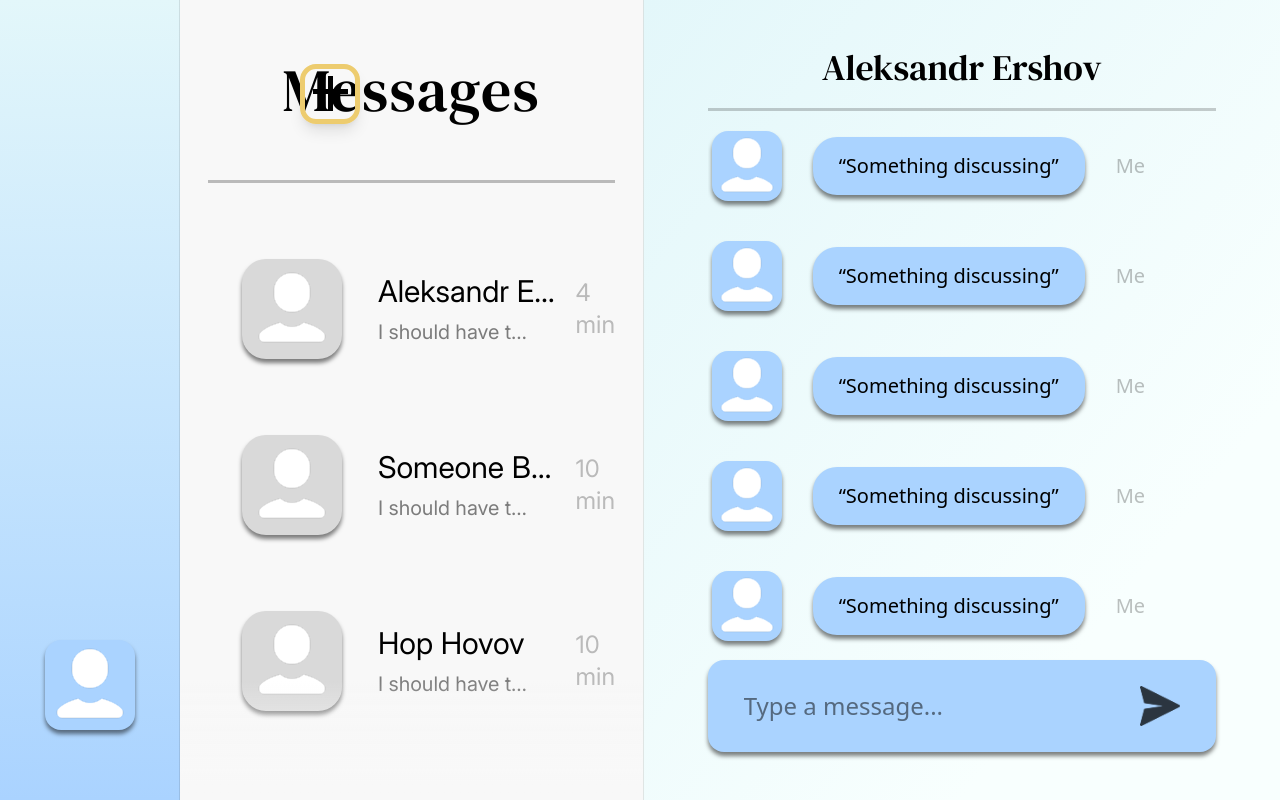
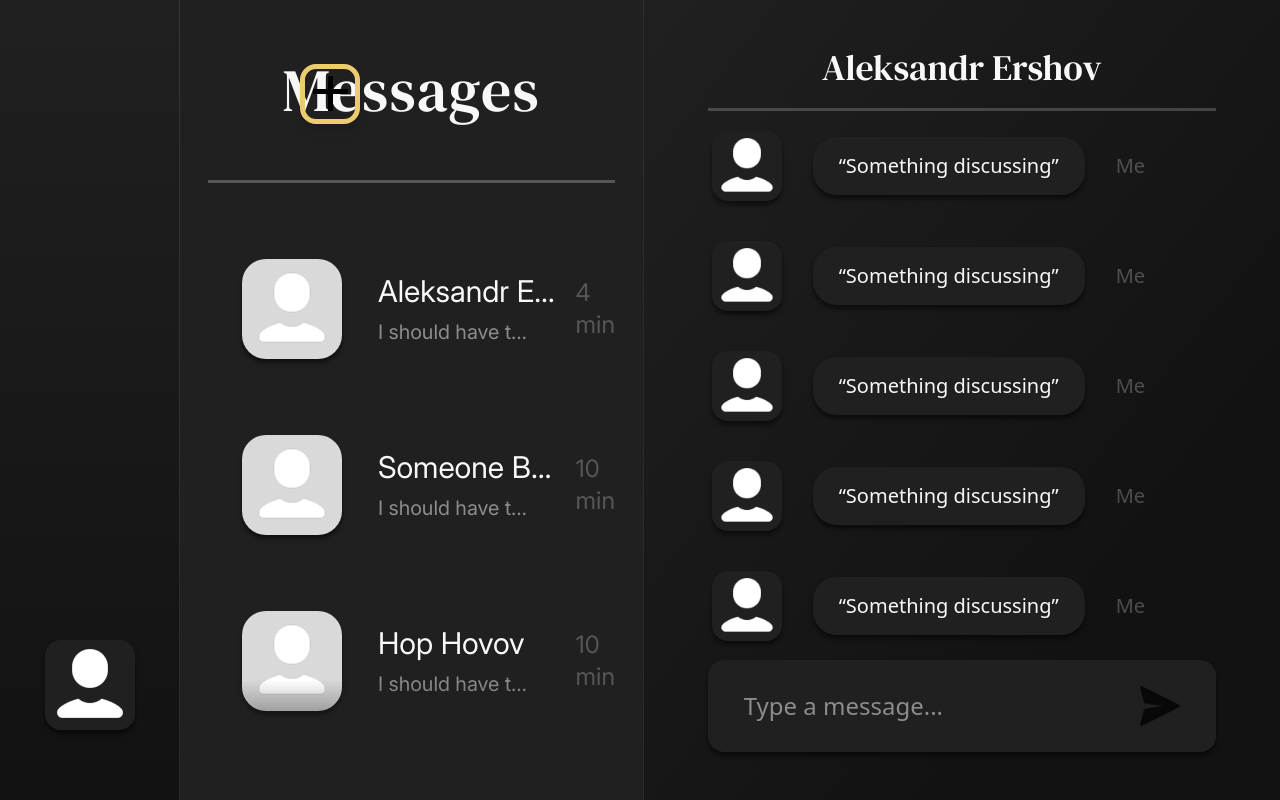
Before and after one commit to AleksandrRise/SkyChat, a React (Vite) app in the folder SkyChat/: page / in a window 1280 px wide. Both pictures are taken after a click on the item 727 px from the left and 309 px from the top of the page. Built offline with nearby package versions, Linux system fonts and the light colour scheme.

Commit message:
Added a dark theme into code. Still trying to fix the issue with before/after elements and add the ability to change that theme

```diff
--- a/SkyChat/src/App.tsx
+++ b/SkyChat/src/App.tsx
@@ -23,7 +23,7 @@ export default function App() {
     dark:text-white`
 
   return (
-    <section className={wrapperClasses} data-theme="light">
+    <section className={wrapperClasses} data-theme="dark">
 
       <Aside />
 
--- a/SkyChat/src/assets/globals.css
+++ b/SkyChat/src/assets/globals.css
@@ -43,6 +43,10 @@
 }
 
 @layer utilities {
+    html {
+        @apply dark:bg-bg-dark;
+    }
+
     .no-scrollbar::-webkit-scrollbar {
         display: none;
       }
--- a/SkyChat/src/pages/HomeScreen/Aside.tsx
+++ b/SkyChat/src/pages/HomeScreen/Aside.tsx
@@ -11,7 +11,7 @@ type IconButtonProps = {
 }
 
 function IconButton({ src, alt, offset = "" }: IconButtonProps) {
-    const baseClasses = `bg-primary shadow-icons flex justify-center items-center cursor-pointer
+    const baseClasses = `bg-primary dark:bg-bg-dark shadow-icons flex justify-center items-center cursor-pointer
         hover:scale-110 transition-transform duration-300 w-12.5 h-12.5 rounded-full
         active:opacity-50 mb-3 absolute`;
     const imgClasses = "w-11 h-11 mt-1";
@@ -27,7 +27,7 @@ type ProfileButtonProps = {
 }
 
 function ProfileButton({ onClick }: ProfileButtonProps) {
-    const buttonClasses = `bg-primary shadow-icons flex justify-center items-center cursor-pointer
+    const buttonClasses = `bg-primary dark:bg-bg-dark shadow-icons flex justify-center items-center cursor-pointer
         hover:scale-110 transition-transform duration-300 w-22.5 h-22.5 rounded-2xl
         active:scale-105 active:duration-100 z-1`;
     const figClasses = `z-2`;
--- a/SkyChat/src/pages/HomeScreen/Chat.tsx
+++ b/SkyChat/src/pages/HomeScreen/Chat.tsx
@@ -17,21 +17,23 @@ export default function Chat() {
         {avatarUrl: defaultPhoto, text: "It was a pleasure to talk to you!", isMe: true},
     ]
 
-    const chatClasses = `bg-gradient-to-tl from-25% from-bg-accent
-        transition-all to-secondary border-l-1 border-black/10 h-full float-end
-        flex-5 py-12 px-16 flex flex-col`;
+    const chatClasses = `bg-gradient-to-tl from-25% from-bg-accent dark:from-primary-dark
+        transition-all to-secondary dark:to-secondary-dark border-l-1 border-black/10
+        dark:border-white/10 h-full float-end flex-5 py-12 px-16 flex flex-col`;
 
     const headClasses = `text-4xl font-primary text-center border-b-3 border-black/20
-        pb-5`
+        dark:border-white/20 pb-5`
 
     // Add snap so scroll could start at the end.
     // Add a border on the bottom when scrolling. When not, it doesn't show up.
     // Add animation for input when focused.
     // Add max-width for text
+    // Add dark theme
 
-    const ulClasses = "overflow-y-auto snap-y flex flex-col gap-10 pl-1 pb-2"
-    const liClasses = "flex items-center text-xl snap-end first:mt-5"
-    const divClasses = "mt-auto bg-primary py-6.5 px-9 shadow-icons rounded-2xl flex w-full mt-13.75"
+    const ulClasses = "overflow-y-auto flex flex-col gap-10 pl-1 pb-2"
+    const liClasses = "flex items-center text-xl first:mt-5"
+    const divClasses = `mt-auto bg-primary dark:bg-secondary-dark py-6.5 px-9
+    shadow-icons rounded-2xl flex w-full mt-13.75 cursor-text`
 
     const sendClasses = `w-10 h-10 ml-auto cursor-pointer relative z-1 hover:before:content-[""]
         hover:before:h-[calc(100%+1rem)] hover:before:w-[calc(100%+1rem)] hover:before:absolute hover:before:-top-2
@@ -39,8 +41,8 @@ export default function Chat() {
         before:transition-all before:duration-300 before:ease-out`
 
     const inputClasses = `text-2xl my-auto border-none outline-none w-9/10`
-    const photoClasses = "w-17.5 h-17.5 bg-primary rounded-2xl shadow-icons"
-    const messageClasses = `px-6.5 py-3.75 rounded-3xl bg-primary shadow-icons mx-7.75
+    const photoClasses = "w-17.5 h-17.5 bg-primary dark:bg-bg-dark rounded-2xl shadow-icons"
+    const messageClasses = `px-6.5 py-3.75 rounded-3xl bg-primary dark:bg-bg-dark shadow-icons mx-7.75
         max-w-3/4`
 
     return (
@@ -63,14 +65,14 @@ export default function Chat() {
                 ))}
             </ul>
 
-            <div className={divClasses}>
-                <input className={inputClasses} placeholder="Type a message..."/>
+            <label htmlFor="mesType" className={divClasses}>
+                <input id="mesType" className={inputClasses} placeholder="Type a message..."/>
                 <button className={sendClasses}>
                     <figure>
                         <img src={sendBtn} alt="!Click to Send a Message!" />
                     </figure>
                 </button>
-            </div>
+            </label>
 
         </section>
     )
```
